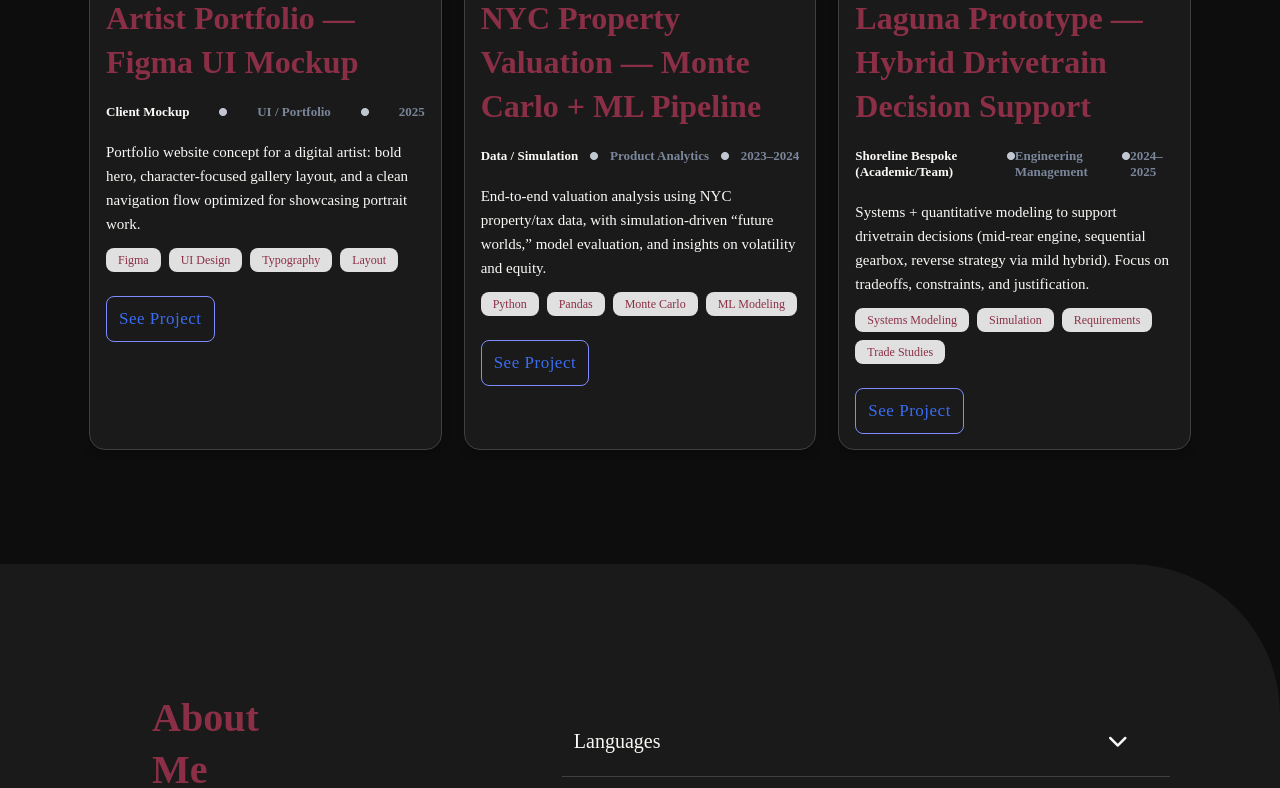
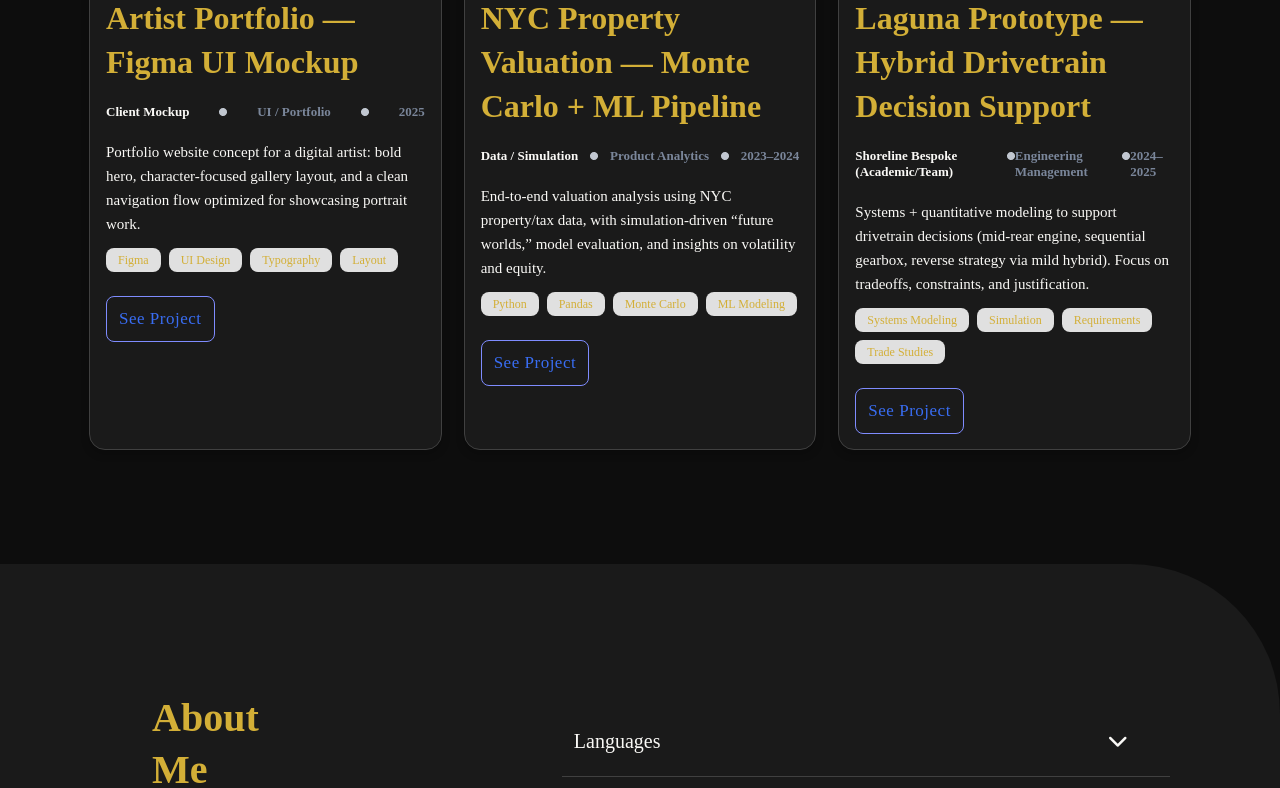
Before and after one commit to Alex-Anthony/welcome-demo, a website: page index.html in a window 1280 px wide. Shown: the part 1195-1983 px from the top of the page. Drawn offline with Linux system fonts and the light colour scheme; a web font is replaced by a local one.

Commit message:
Update style.css

```diff
--- a/style.css
+++ b/style.css
@@ -1,8 +1,8 @@
 @import url('https://fonts.googleapis.com/css2?family=Texturina:ital,opsz,wght@0,12..72,100..900;1,12..72,100..900&display=swap');
 
 :root {
-  --primary-color: #8B2F47;
-  --header-color: #8B2F47;
+  --primary-color: #D3AF37;
+  --header-color: #D3AF37;
   --paragraph-color: #faf9f6;
   --white-bg-color: #1A1A1A;
   --enabled-btn-color: #7f8cff;
```
